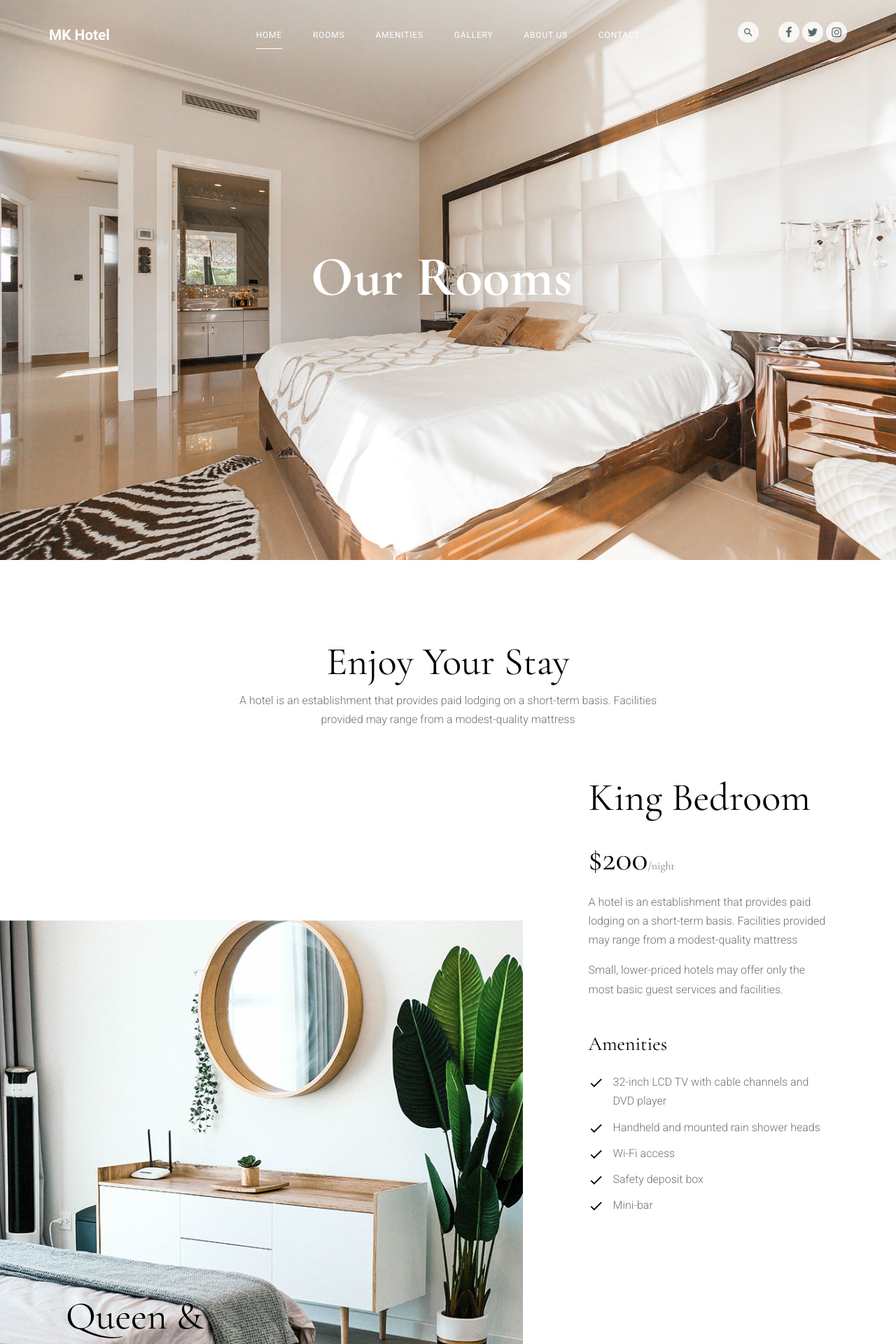
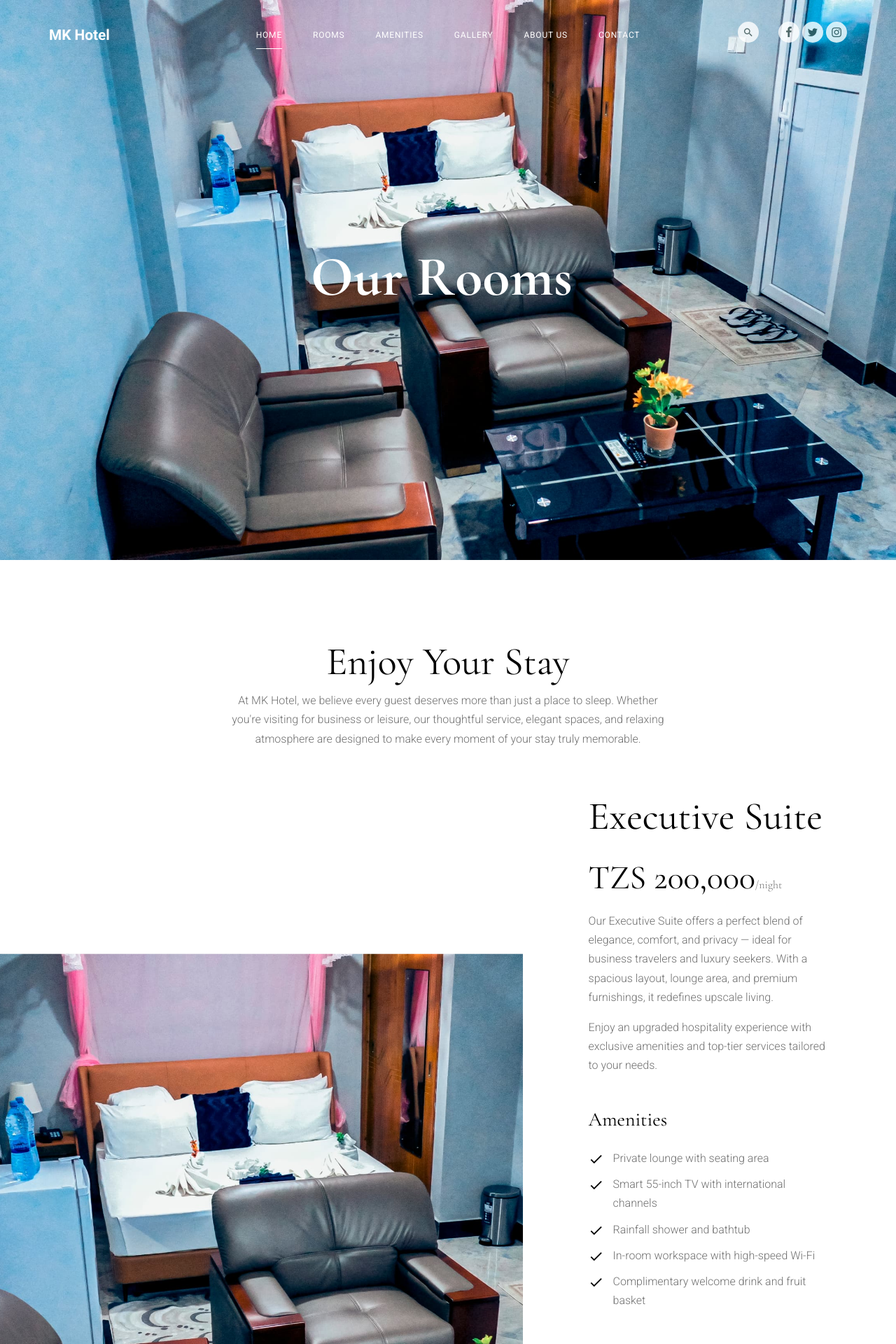
Before and after one commit to davidmise/mk_hotel, a PHP site: page /rooms.html in a window 1280 px wide. Shown: the top 1920 px of the page at 70% size. Run offline with PHP 8.4, Linux system fonts and the light colour scheme; some web fonts are replaced.

Commit message:
completed roomshtml

```diff
--- a/index.php
+++ b/index.php
@@ -452,7 +452,7 @@
               <div class="col-md-6 col-lg-4 mb-5" data-aos="fade-up" data-aos-delay="200">
                 <div class="media-29191 text-center h-100">
                   <div class="media-29191-icon">
-                    <img src="images/svg/washing-machine.svg" alt="Image" class="img-fluid">
+                    <img src="images/svg/restaurantrestaurant.png" alt="Image" class="img-fluid">
                   </div>
                   <h3> Restaurant &amp; Bar</h3>
                   <p>Indulge in delicious local and international cuisine at our on-site bar and restaurant. From gourmet meals to handcrafted cocktails, our culinary team delivers an exceptional dining experience morning to night.</p>
@@ -524,7 +524,7 @@
           <div class="row">
             <div class="col-md-4 pr-md-5">
               <h3>About Us</h3>
-              <p>A hotel is an establishment that provides paid lodging on a short-term basis. Facilities provided may range from a modest-quality.</p>
+              <p> This establishment provides paid lodging on a short-term basis. Facilities provided may range from a modest-quality.</p>
               <p><a href="#" class="readmore">Read more</a></p>
             </div>
             <div class="col-md-8 ml-auto">
--- a/rooms.html
+++ b/rooms.html
@@ -126,7 +126,7 @@
 
       <main class="untree_co--site-main">
 
-        <div class="untree_co--site-hero inner-page" style="background-image: url('images/slider_2.jpg')">
+        <div class="untree_co--site-hero inner-page" style="background-image: url('images/mk_hotel/vip.jpg')">
           <div class="container">
             <div class="row align-items-center justify-content-center">
               <div class="col-md-7 text-center">
@@ -143,38 +143,43 @@
             <div class="row justify-content-center text-center site-section pt-0">
               <div class="col-md-6">
                 <h2 class="display-4" data-aos="fade-up">Enjoy Your Stay</h2>
-                <p data-aos="fade-up" data-aos-delay="100">A hotel is an establishment that provides paid lodging on a short-term basis. Facilities provided may range from a modest-quality mattress </p>
+                <p data-aos="fade-up" data-aos-delay="100">
+                  At MK Hotel, we believe every guest deserves more than just a place to sleep. Whether you're visiting for business or leisure, our thoughtful service, elegant spaces, and relaxing atmosphere are designed to make every moment of your stay truly memorable.
+                </p>
               </div>
             </div>
+
+            <!-- Executive -->
             <div class="row no-gutters align-items-stretch room-animate site-section">
               <div class="col-md-7 img-wrap" data-jarallax-element="-100">
 
-                <div class="bg-image h-100" style="background-color: #efefef; background-image: url('images/room_1_a.jpg');">
+                <div class="bg-image h-100" style="background-color: #efefef; background-image: url('images/mk_hotel/vip.jpg');">
 
                 </div>
               </div>
               <div class="col-md-5">
                 <div class="row justify-content-center">
                   <div class="col-md-8 py-5">
-                    <h3 class="display-4 heading">King Bedroom</h3>
-                    <div class="room-exerpt">
-                      <div class="room-price mb-4">$200<span class="per">/night</span></div>
-                      <p>A hotel is an establishment that provides paid lodging on a short-term basis. Facilities provided may range from a modest-quality mattress </p>
-                      <p>Small, lower-priced hotels may offer only the most basic guest services and facilities. </p>
+                 <h3 class="display-4 heading">Executive Suite</h3>
+                  <div class="room-exerpt">
+                    <div class="room-price mb-4">TZS 200,000<span class="per">/night</span></div>
+                    <p>Our Executive Suite offers a perfect blend of elegance, comfort, and privacy — ideal for business travelers and luxury seekers. With a spacious layout, lounge area, and premium furnishings, it redefines upscale living.</p>
+                    <p>Enjoy an upgraded hospitality experience with exclusive amenities and top-tier services tailored to your needs.</p>
 
-                      <div class="row mt-5">
-                        <div class="col-12">
-                          <h3 class="mb-4">Amenities</h3>
-                          <ul class="list-unstyled ul-check">
-                            <li>32-inch LCD TV with cable channels and DVD player</li>
-                            <li>Handheld and mounted rain shower heads</li>
-                            <li>Wi-Fi access</li>
-                            <li>Safety deposit box</li>
-                            <li>Mini-bar</li>
-                          </ul>
-                        </div>
+                    <div class="row mt-5">
+                      <div class="col-12">
+                        <h3 class="mb-4">Amenities</h3>
+                        <ul class="list-unstyled ul-check">
+                          <li>Private lounge with seating area</li>
+                          <li>Smart 55-inch TV with international channels</li>
+                          <li>Rainfall shower and bathtub</li>
+                          <li>In-room workspace with high-speed Wi-Fi</li>
+                          <li>Complimentary welcome drink and fruit basket</li>
+                        </ul>
                       </div>
                     </div>
+                  </div>
+
 
                   </div>
                 </div>
@@ -183,74 +188,73 @@
             </div>
           </div>
 
-
+          <!-- Twin -->
           <div class="container-fluid px-md-0">
             <div class="row no-gutters align-items-stretch room-animate site-section">
               <div class="col-md-7 order-md-2 img-wrap" data-jarallax-element="-100">
 
-                <div class="bg-image h-100" style="background-color: #efefef; background-image: url('images/slider_2.jpg');"></div>
+                <div class="bg-image h-100" style="background-color: #efefef; background-image: url('images/mk_hotel/twin_bed/twin.JPG');"></div>
+
+              </div>
+              <div class="col-md-5">
+             <h3 class="display-4 heading">Twin Bedroom</h3>
+            <div class="room-exerpt">
+              <div class="room-price mb-4">TZS 150,000<span class="per">/night</span></div>
+              <p>Our Twin Bedroom is ideal for friends or colleagues traveling together. It features two separate beds, a cozy interior, and modern finishes to ensure a comfortable stay for all guests.</p>
+              <p>Perfect for short-term visits or group travel, it combines convenience and functionality at a great value.</p>
+
+              <div class="row mt-5">
+                <div class="col-12">
+                  <h3 class="mb-4">Amenities</h3>
+                  <ul class="list-unstyled ul-check">
+                    <li>Two single beds with luxury bedding</li>
+                    <li>Flat-screen TV</li>
+                    <li>High-speed Wi-Fi</li>
+                    <li>Modern bathroom with walk-in shower</li>
+                    <li>Complimentary bottled water</li>
+                  </ul>
+                </div>
+              </div>
+            </div>
+
+
+
+              </div>
+            </div>
+          </div>
+
+          <!-- Delux -->
+          <div class="container-fluid px-md-0">
+
+            <div class="row no-gutters align-items-stretch room-animate site-section">
+              <div class="col-md-7 img-wrap" data-jarallax-element="-100">
+
+                <div class="bg-image h-100" style="background-color: #efefef; background-image: url('images/mk_hotel/DELUX/delux.JPG');"></div>
 
               </div>
               <div class="col-md-5">
                 <div class="row justify-content-center">
                   <div class="col-md-8 py-5">
-                    <h3 class="display-4 heading">Queen &amp; Double Bedroom</h3>
-                    <div class="room-exerpt">
-                      <div class="room-price mb-4">$200<span class="per">/night</span></div>
-                      <p>A hotel is an establishment that provides paid lodging on a short-term basis. Facilities provided may range from a modest-quality mattress </p>
+                    <h3 class="display-4 heading">Delux Room</h3>
+                      <div class="room-exerpt">
+                        <div class="room-price mb-4">TZS 120,000<span class="per">/night</span></div>
+                        <p>The Delux Room strikes the perfect balance between elegance and comfort. With refined décor, a plush bed, and spacious interiors, it’s perfect for both couples and solo travelers looking for a touch of luxury.</p>
+                        <p>Enjoy thoughtful touches and elevated service to enhance your stay in every way.</p>
 
-                      <p>Small, lower-priced hotels may offer only the most basic guest services and facilities. </p>
-
-                      <div class="row mt-5">
-                        <div class="col-12">
-                          <h3 class="mb-4">Amenities</h3>
-                          <ul class="list-unstyled ul-check">
-                            <li>32-inch LCD TV with cable channels and DVD player</li>
-                            <li>Handheld and mounted rain shower heads</li>
-                            <li>Wi-Fi access</li>
-                            <li>Safety deposit box</li>
-                            <li>Mini-bar</li>
-                          </ul>
+                        <div class="row mt-5">
+                          <div class="col-12">
+                            <h3 class="mb-4">Amenities</h3>
+                            <ul class="list-unstyled ul-check">
+                              <li>Queen-sized bed</li>
+                              <li>40-inch HD TV</li>
+                              <li>Rain shower & premium toiletries</li>
+                              <li>Mini-bar and coffee station</li>
+                              <li>Air conditioning and blackout curtains</li>
+                            </ul>
+                          </div>
                         </div>
                       </div>
-                    </div>
-                  </div>
-                </div>
 
-              </div>
-            </div>
-          </div>
-
-          <div class="container-fluid px-md-0">
-
-            <div class="row no-gutters align-items-stretch room-animate site-section">
-              <div class="col-md-7 img-wrap" data-jarallax-element="-100">
-
-                <div class="bg-image h-100" style="background-color: #efefef; background-image: url('images/room_1_a.jpg');"></div>
-
-              </div>
-              <div class="col-md-5">
-                <div class="row justify-content-center">
-                  <div class="col-md-8 py-5">
-                    <h3 class="display-4 heading">King Bedroom</h3>
-                    <div class="room-exerpt">
-                      <div class="room-price mb-4">$200<span class="per">/night</span></div>
-                      <p>A hotel is an establishment that provides paid lodging on a short-term basis. Facilities provided may range from a modest-quality mattress </p>
-                      <p>Small, lower-priced hotels may offer only the most basic guest services and facilities. </p>
-
-                      <div class="row mt-5">
-                        <div class="col-12">
-                          <h3 class="mb-4">Amenities</h3>
-                          <ul class="list-unstyled ul-check">
-                            <li>32-inch LCD TV with cable channels and DVD player</li>
-                            <li>Handheld and mounted rain shower heads</li>
-                            <li>Wi-Fi access</li>
-                            <li>Safety deposit box</li>
-                            <li>Mini-bar</li>
-                          </ul>
-                        </div>
-                      </div>
-                    </div>
 
                   </div>
                 </div>
@@ -259,41 +263,84 @@
             </div>
           </div>
 
-
+          <!-- Standard -->
           <div class="container-fluid px-md-0">
             <div class="row no-gutters align-items-stretch room-animate site-section pb-0">
               <div class="col-md-7 order-md-2 img-wrap" data-jarallax-element="-100">
-                <div class="bg-image h-100" style="background-color: #efefef; background-image: url('images/slider_2.jpg');"></div>
+                <div class="bg-image h-100" style="background-color: #efefef; background-image: url('images/mk_hotel/MINI/standard2.JPG');"></div>
               </div>
               <div class="col-md-5">
                 <div class="row justify-content-center">
                   <div class="col-md-8 py-5">
-                    <h3 class="display-4 heading">Queen &amp; Double Bedroom</h3>
-                    <div class="room-exerpt">
-                      <div class="room-price mb-4">$200<span class="per">/night</span></div>
-                      <p>A hotel is an establishment that provides paid lodging on a short-term basis. Facilities provided may range from a modest-quality mattress </p>
+                  <h3 class="display-4 heading">Standard Room</h3>
+                  <div class="room-exerpt">
+                    <div class="room-price mb-4">TZS 80,000<span class="per">/night</span></div>
+                    <p>Our Standard Room offers everything you need for a comfortable and affordable stay. It’s the ideal choice for travelers who appreciate simplicity without compromising on quality and cleanliness.</p>
+                    <p>Designed for efficiency and ease, this room is perfect for short stays or business trips.</p>
 
-                      <p>Small, lower-priced hotels may offer only the most basic guest services and facilities. </p>
-
-                      <div class="row mt-5">
-                        <div class="col-12">
-                          <h3 class="mb-4">Amenities</h3>
-                          <ul class="list-unstyled ul-check">
-                            <li>32-inch LCD TV with cable channels and DVD player</li>
-                            <li>Handheld and mounted rain shower heads</li>
-                            <li>Wi-Fi access</li>
-                            <li>Safety deposit box</li>
-                            <li>Mini-bar</li>
-                          </ul>
-                        </div>
+                    <div class="row mt-5">
+                      <div class="col-12">
+                        <h3 class="mb-4">Amenities</h3>
+                        <ul class="list-unstyled ul-check">
+                          <li>Double bed with high-quality linens</li>
+                          <li>LED TV with local and satellite channels</li>
+                          <li>Compact work desk</li>
+                          <li>High-speed Wi-Fi</li>
+                          <li>Private bathroom with shower</li>
+                        </ul>
                       </div>
                     </div>
+                  </div>
+
                   </div>
                 </div>
 
               </div>
             </div>
           </div>
+
+          <!-- Mini Standard  -->
+
+
+          <div class="container-fluid px-md-0">
+
+            <div class="row no-gutters align-items-stretch room-animate site-section">
+              <div class="col-md-7 img-wrap" data-jarallax-element="-100">
+
+                <div class="bg-image h-100" style="background-color: #efefef; background-image: url('images/mk_hotel/MINI/mini.JPG');"></div>
+
+              </div>
+              <div class="col-md-5">
+                <div class="row justify-content-center">
+                  <div class="col-md-8 py-5">
+                    <h3 class="display-4 heading">Mini Standard Room</h3>
+                    <div class="room-exerpt">
+                      <div class="room-price mb-4">TZS 60,000<span class="per">/night</span></div>
+                      <p>The Mini Standard Room is compact yet thoughtfully designed for solo travelers or quick overnight stays. It offers all the essentials you need to rest and recharge in a cozy environment.</p>
+                      <p>This budget-friendly option delivers comfort, privacy, and value without compromise.</p>
+
+                      <div class="row mt-5">
+                        <div class="col-12">
+                          <h3 class="mb-4">Amenities</h3>
+                          <ul class="list-unstyled ul-check">
+                            <li>Single bed with soft linens</li>
+                            <li>Wall-mounted flat screen TV</li>
+                            <li>Private bathroom with hot shower</li>
+                            <li>Free Wi-Fi</li>
+                            <li>Ceiling fan or A/C (based on availability)</li>
+                          </ul>
+                        </div>
+                      </div>
+                    </div>
+
+
+                  </div>
+                </div>
+
+              </div>
+            </div>
+          </div>
+
         </div>
 
 
@@ -301,7 +348,7 @@
           <div class="container">
             <div class="row">
               <div class="col-12 text-center">
-                <h3 class="m-0 p-0">If you have any special requests, please feel free to call us. <a href="tel://+123456789012">+12.345.678.9012</a></h3>
+                <h3 class="m-0 p-0">If you have any special requests, please feel free to call us. <a href="tel://+255767492809">+255 767 492 809</a></h3>
               </div>
             </div>
           </div>
@@ -309,13 +356,13 @@
 
 
       </main>
-      <footer class="untree_co--site-footer">
+       <footer class="untree_co--site-footer">
 
         <div class="container">
           <div class="row">
             <div class="col-md-4 pr-md-5">
               <h3>About Us</h3>
-              <p>A hotel is an establishment that provides paid lodging on a short-term basis. Facilities provided may range from a modest-quality.</p>
+              <p> This establishment provides paid lodging on a short-term basis. Facilities provided may range from a modest-quality.</p>
               <p><a href="#" class="readmore">Read more</a></p>
             </div>
             <div class="col-md-8 ml-auto">
@@ -324,24 +371,28 @@
                   <h3>Navigation</h3>
                   <ul class="list-unstyled">
                     <li><a href="#">Home</a></li>
-                    <li><a href="#">Rooms</a></li>
-                    <li><a href="#">Amenities</a></li>
-                    <li><a href="#">Gallery</a></li>
-                    <li><a href="#">About Us</a></li>
-                    <li><a href="#">Contact</a></li>
+                    <li><a href="rooms.html">Rooms</a></li>
+                    <li><a href="amenities.html">Amenities</a></li>
+                    <li><a href="gallery.html">Gallery</a></li>
+                    <li><a href="about.html">About Us</a></li>
+                    <li><a href="contact.html">Contact</a></li>
                   </ul>
                 </div>
                 <div class="col-md-9 ml-auto">
                   <div class="row mb-3">
                     <div class="col-md-6">
                       <h3>Address</h3>
-                      <address>273 South Riverview Rd. <br> New York, NY 10011</address>
+
+                      <address>1007 Mwisenge, Musoma Urban, <br>Mara Tanzania</address>
                     </div>
                     <div class="col-md-6">
                       <h3>Telephone</h3>
                       <p>
-                        <a href="#">+1 234 5678 910</a> <br>
-                        <a href="#">+2 234 5678 910</a>
+                        <a href="#">+255 767 492 809</a> <br>
+                        <a href="#">+255 713 300 306</a> <br>
+                        <a href="#">+255 757 800 001</a> <br>
+                        <a href="#">+255 715 014 785</a>
+
                       </p>
                     </div>
                   </div>
@@ -363,7 +414,7 @@
             <div class="col-md-6 text-md-left">
               <!-- Link back to Untree.co can't be removed. Template is licensed under CC BY 3.0. If you purchased a license you can remove this. -->
               <p>
-                Copyright &copy;<script>document.write(new Date().getFullYear());</script> <a href="index.html">Untree.co</a>. All Rights Reserved. Design by <a href="https://untree.co/" target="_blank" class="text-primary">Untree.co</a>
+                Copyright &copy;<script>document.write(new Date().getFullYear());</script> <a href="index.php">MK Hotel</a>. All Rights Reserved. Design by <a href="#" target="_blank" class="text-primary">Pamoja INC</a>
               </p>
             <!-- Link back to Untree.co can't be removed. Template is licensed under CC BY 3.0. If you purchased a license you can remove this. -->
             </div>
@@ -373,13 +424,13 @@
                 <a href="#"><span class="icon-facebook"></span></a>
               </li>
               <li>
-                <a href="#"><span class="icon-twitter"></span></a>
+                <a href=""><span class="icon-twitter"></span></a>
               </li>
               <li>
-                <a href="#"><span class="icon-instagram"></span></a>
+                <a href="https://www.instagram.com/mkhotel_ltd?igsh=bXc3NGZyaDRqMHN0"><span class="icon-instagram"></span></a>
               </li>
               <li>
-                <a href="#"><span class="icon-tripadvisor"></span></a>
+                <a href=""><span class="icon-tripadvisor"></span></a>
               </li>
             </ul>
 
```
Also changed, not shown: about.html (+17 -13 lines), amenities.html (+17 -13 lines), contact.html (+17 -13 lines), gallery.html (+17 -17 lines), 1 other file.
